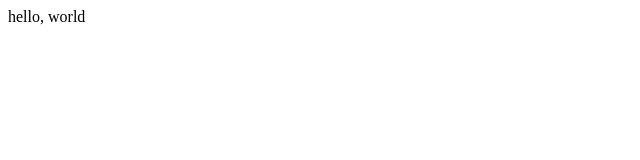
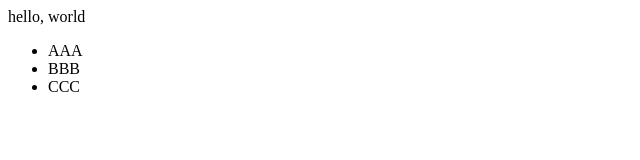
Before and after one commit to shinji-hasei/test, a plain HTML site: page index.html in a window 1280 px wide. Shown: the whole page, without its empty margins (0-640 px from the left). Drawn offline with Linux system fonts and the light colour scheme.

Commit message:
Modify index.html

```diff
--- a/index.html
+++ b/index.html
@@ -4,5 +4,10 @@
 </head>
 <body>
 hello, world
+<ul>
+<li>AAA
+<li>BBB
+<li>CCC
+</ul>
 </body>
 </html>
```
